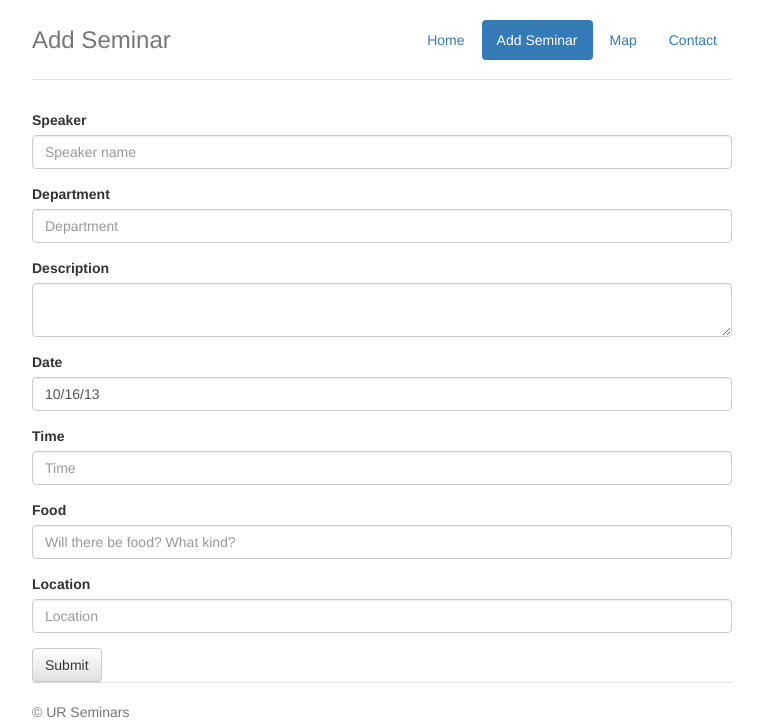
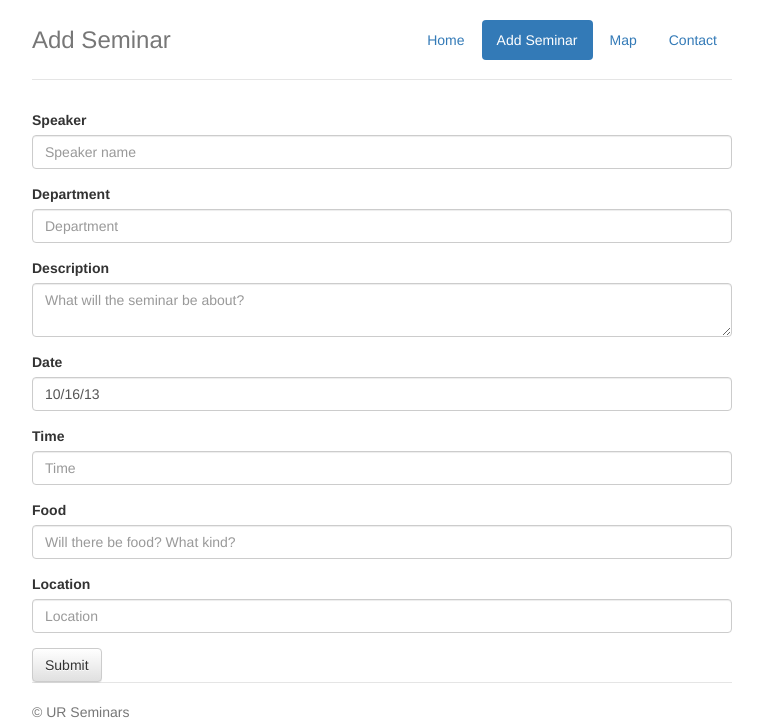
Before and after one commit to ibelkhan/csc212-proj2-goodteam, a PHP site: page /add.php in a window 1280 px wide. Shown: the top 722 px of the page, without its empty margins (258-1021 px from the left). Run offline with PHP 8.4, Linux system fonts and the light colour scheme; some libraries are stand-ins or nearby versions.

Commit message:
Added placeholder for description on add page

```diff
--- a/add.php
+++ b/add.php
@@ -54,7 +54,7 @@
         </div>
         <div class="form-group">
           <label for="description1">Description</label>
-          <textarea class="form-control" rows="2" name = "description"></textarea>
+          <textarea class="form-control" rows="2" name = "description" placeholder="What will the seminar be about?"></textarea>
         </div>
         <!-- <div class="form-group"> -->
           <div class="form-group">
```
